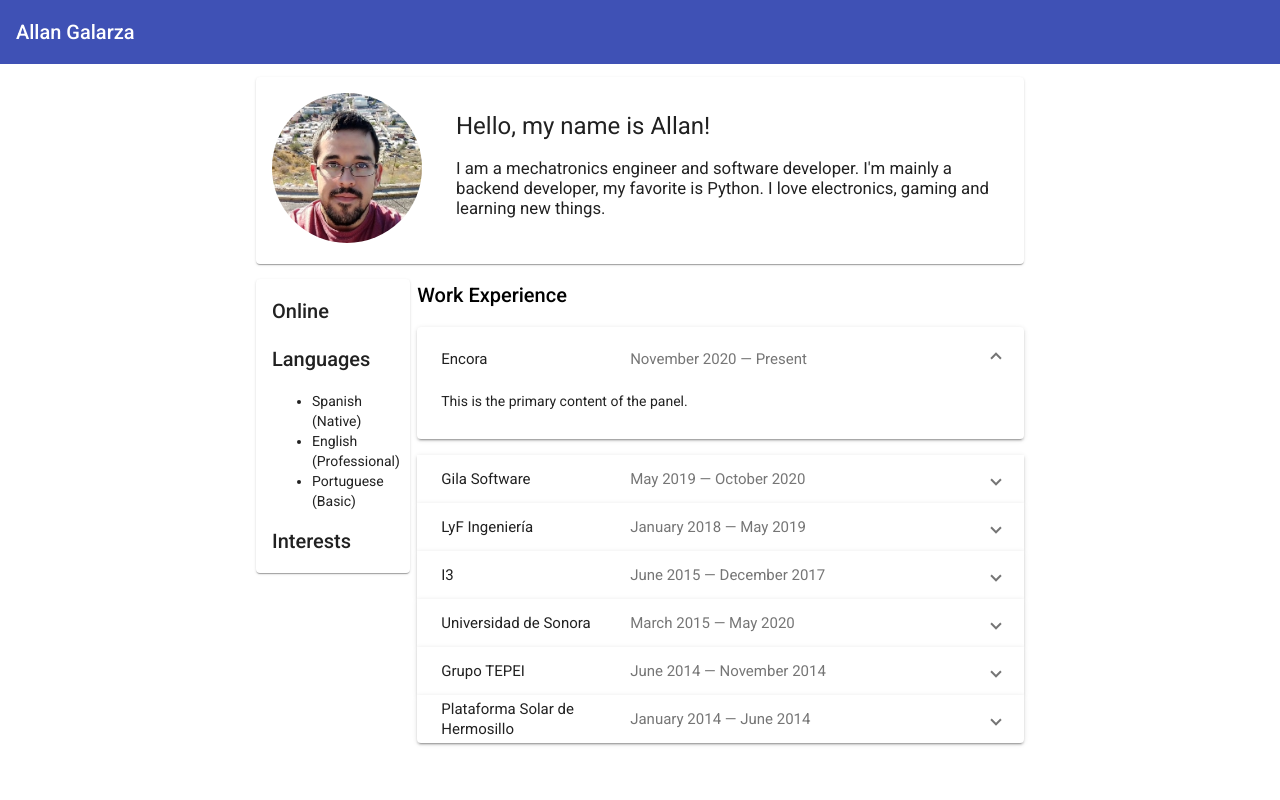
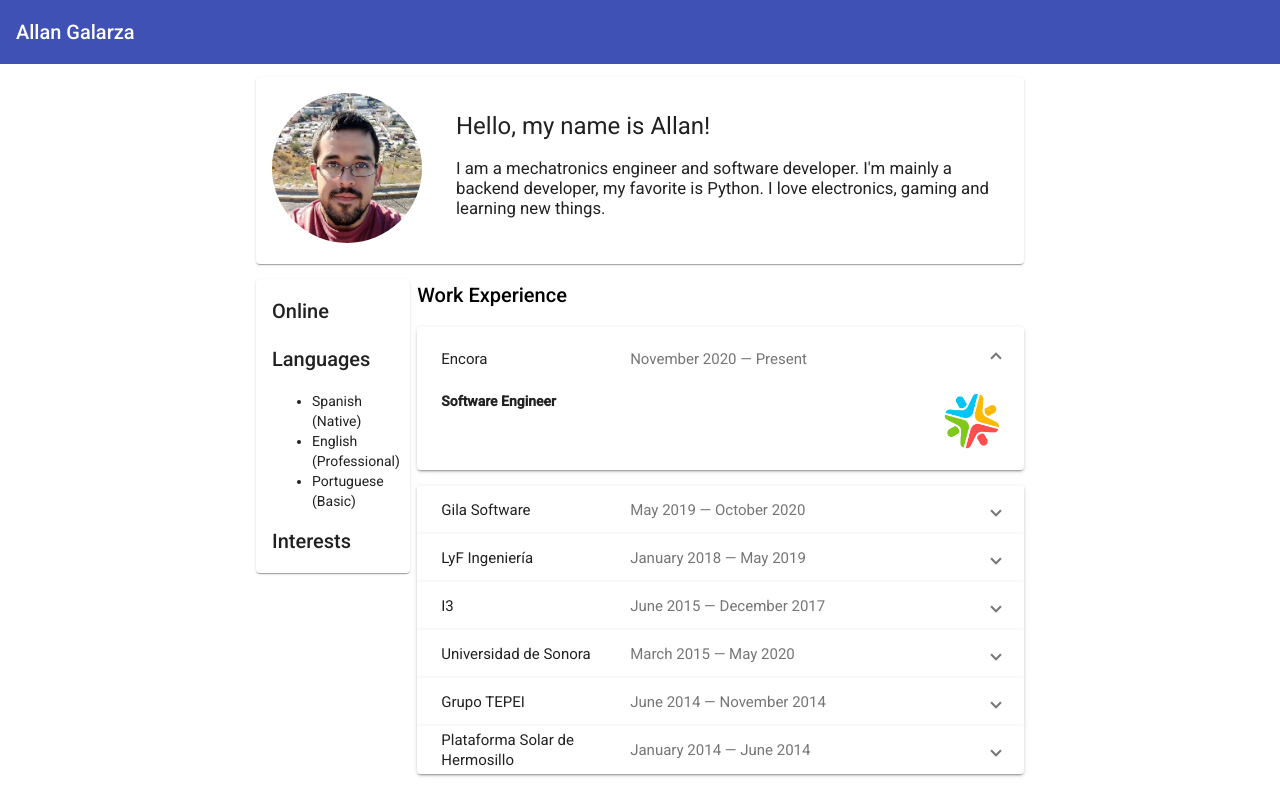
Before and after one commit to Galarzaa90/galarzaa90.github.io, an Angular app: page / in a window 1280 px wide. Built offline with nearby package versions, Linux system fonts and the light colour scheme.

Commit message:
Added logo and description to layoiut

```diff
--- a/src/app/app.component.html
+++ b/src/app/app.component.html
@@ -49,7 +49,20 @@
               {{job.start | date: 'MMMM y'}} — {{job.end | date: 'MMMM y'}}
             </mat-panel-description>
           </mat-expansion-panel-header>
-          <p>This is the primary content of the panel.</p>
+          <div fxLayout="row" fxLayoutAlign="space-between start">
+            <div fxFlex="90">
+              <p><b>{{job.position}}</b></p>
+              <p *ngIf="job.description != undefined"
+                [innerHTML]="job.description"></p>
+              <ul *ngIf="job.items != undefined">
+                <li *ngFor="let item of job.items">{{item}}</li>
+              </ul>
+            </div>
+            <div fxFlex="10">
+              <img class="company-logo" *ngIf="job.logo != undefined"
+                src="./assets/img/{{job.logo}}">
+            </div>
+          </div>
         </mat-expansion-panel>
       </mat-accordion>
     </div>
--- a/src/app/data/profile.ts
+++ b/src/app/data/profile.ts
@@ -18,37 +18,76 @@ export let profile = {
     workExperience: [
         {
             company: 'Encora',
-            start: new Date('2020-11-09')
+            start: new Date('2020-11-09'),
+            logo: 'Encora.png',
+            position: 'Software Engineer',
         },
         {
             company: 'Gila Software',
             start: new Date('2019-05-13'),
-            end: new Date('2020-10-27')
+            end: new Date('2020-10-27'),
+            position: 'Software Engineer',
+            items: [
+                'Development of microservices and orchestrators based on Azure Functions.',
+                'Code-First Database design and management.',
+                'Application of scrum methodology.',
+            ]
         },
         {
             company: 'LyF Ingeniería',
             start: new Date('2018-01-16'),
-            end: new Date('2019-05-17')
+            end: new Date('2019-05-17'),
+            position: 'Software Engineer',
+            description: 'Development of applications and libraries for money management devices.',
+            items: [
+                'Creation of applications for end-users, deployed in kiosks with multiple money devices.',
+                'Design and development of software interfaces for acceptors, dispensers and other money devices.',
+                'Integration to third-party monitoring web services.',
+                'Integration to third party banking and payment services.',
+                'Development and management of web services.',
+                'Management of local and remote databases.',
+                'Implementation of quality coding practices.',
+                'Temporary outsourced at Qualisys to aid in development of SAP Business One addons.'
+            ]
         },
         {
             company: 'I3',
             start: new Date('2015-06-12'),
-            end: new Date('2017-12-31')
+            end: new Date('2017-12-31'),
+            position: 'Consultant',
+            description: 'Development of innovation oriented projects in different areas. My work was focused on electronics, microcontrollers and software.',
+            items: [
+                'Creation of an Android app that uses Bluetooth LE technology to communicate with an embedded device controlling headlights on ATV vehicles.',
+                'Design and manufacturing of protective cases for electronic control devices.',
+                'Development of an Android app to remotely monitor ambient conditions of Aquaponic greenhouses.',
+                'Development and implementation of a small Linux based server providing greenhouse sensors data to client devices.'
+            ]
         },
         {
             company: 'Universidad de Sonora',
             start: new Date('2015-03-01'),
-            end: new Date('2020-05-01')
+            end: new Date('2020-05-01'),
+            position: 'Technical Manager Assistant',
+            description: 'Assisting the technical manager and planning of the project: <i>Feasibility study of photovoltaic cells for airport gas stations electricity supply</i>.',
+            items: [
+                'Development of applications and libraries for money management devices.',
+                'Design of printed circuit boards.',
+                'Design of solar tracking mechanical structures for photovoltaic cells.'
+            ]
         },
         {
             company: 'Grupo TEPEI',
             start: new Date('2014-06-01'),
-            end: new Date('2014-11-01')
+            end: new Date('2014-11-01'),
+            position: 'Developer',
+            description: 'Developing of an energy saving control system, focus on school classrooms, based on configurable schedules obtained from a server.'
         },
         {
             company: 'Plataforma Solar de Hermosillo',
             start: new Date('2014-01-01'),
-            end: new Date('2014-06-01')
+            end: new Date('2014-06-01'),
+            position: 'Intern Developer',
+            description: 'Developing an alternative control system for Heliostats solar tracking. A economic and open platform using Arduino, as an alternative to the private systems using CompactRIO by National Instruments.',
         }
     ]
 };
--- a/src/styles.scss
+++ b/src/styles.scss
@@ -25,3 +25,8 @@ body { margin: 0; font-family: Roboto, "Helvetica Neue", sans-serif; }
 .about-me {
     font-size: 120%;
 }
+
+.company-logo {
+    width: 100%;
+    height: auto;
+  }
```
Also changed, not shown: src/assets/img/Encora.png (added).
